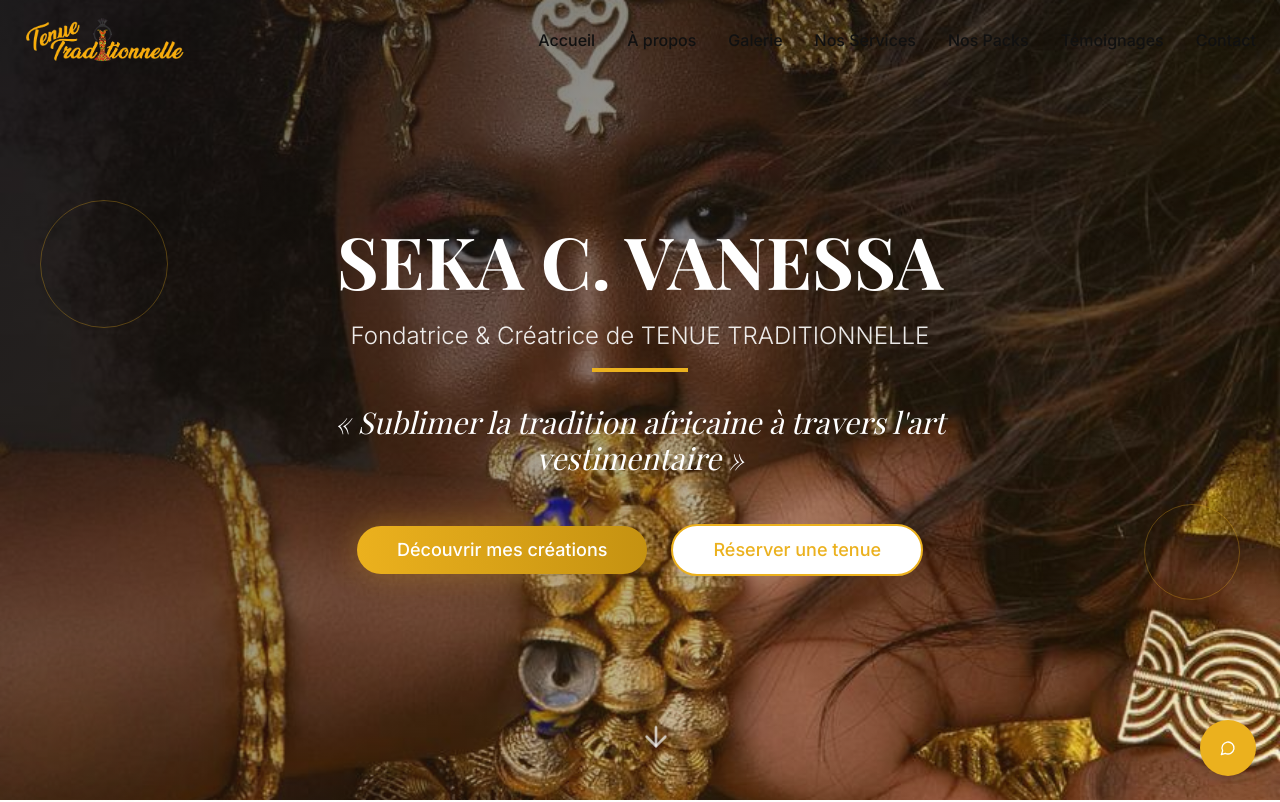
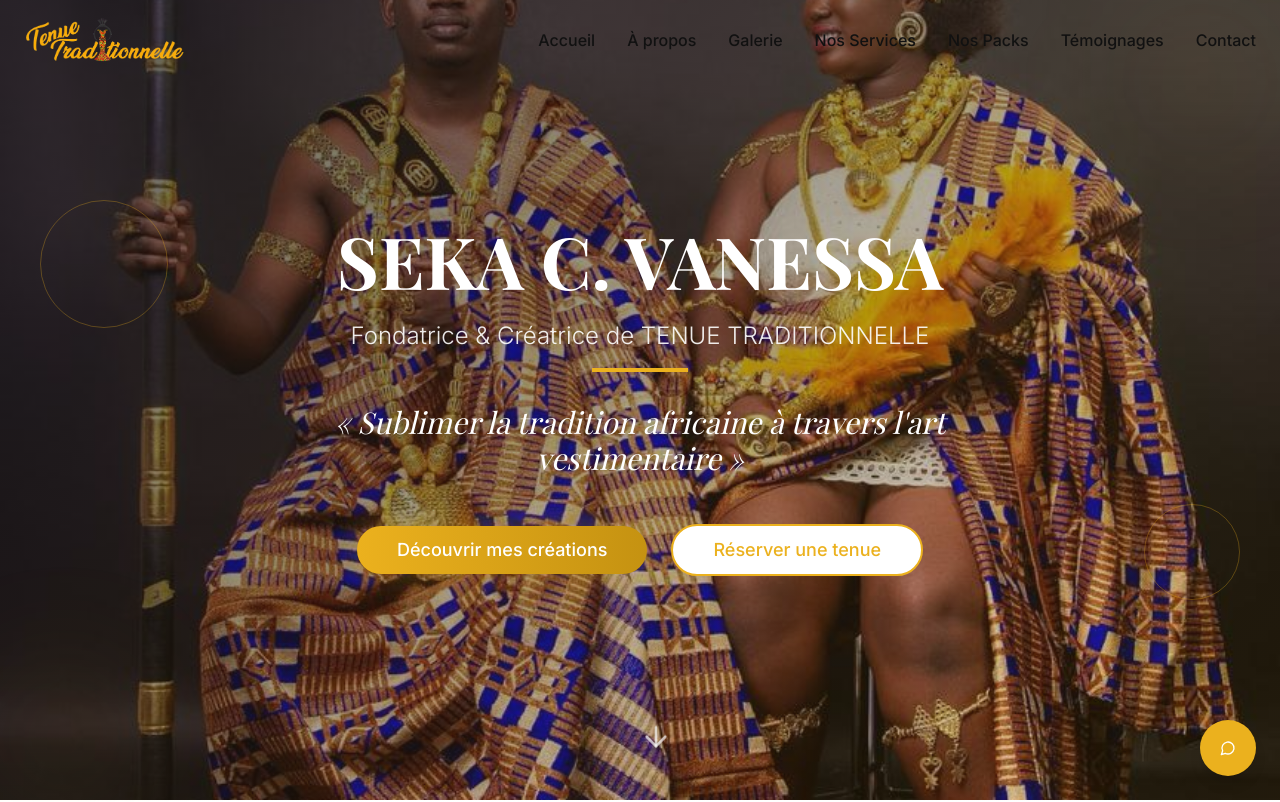
Before and after one commit to juju911/tradition-reimagined, a React (Vite) app: page / in a window 1280 px wide. Shown: the top 802 px of the page. Built offline with nearby package versions, Linux system fonts and the light colour scheme.

Commit message:
Replace hero image
Replace the current hero image with the provided photo.

```diff
--- a/src/components/HeroSection.tsx
+++ b/src/components/HeroSection.tsx
@@ -1,6 +1,6 @@
 import { ArrowDown } from 'lucide-react';
 import { Button } from './ui/button';
-const heroImage = '/lovable-uploads/d25f8162-32d0-44c7-977d-50bac54b286a.png';
+const heroImage = '/lovable-uploads/d6c33938-067e-4b89-b115-a96d2b237eac.png';
 
 const HeroSection = () => {
   return (
```
Also changed, not shown: public/lovable-uploads/d6c33938-067e-4b89-b115-a96d2b237eac.png (added).
